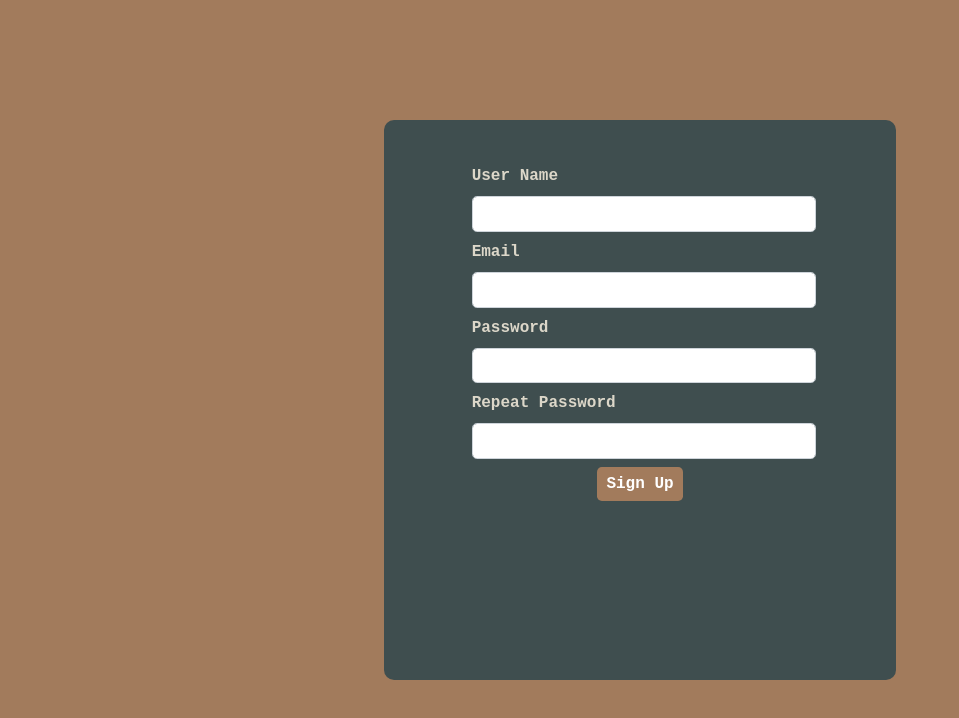
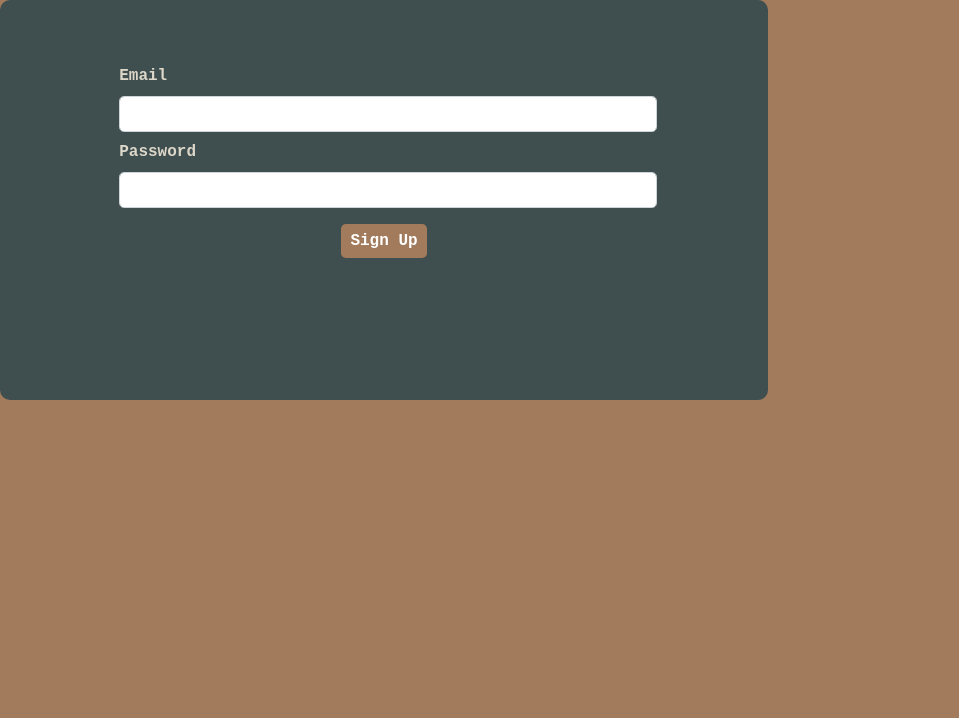
Before and after one commit to AbdallahNagy/Full-Stack-TODO-App, an Angular app in the folder front-end/: page / in a window 1280 px wide. Shown: the top 718 px of the page, without its empty margins (0-959 px from the left). Built offline with nearby package versions, Linux system fonts and the light colour scheme.

Commit message:
ADJUSTE layout and routes

```diff
--- a/front-end/src/app/Components/login/login.component.css
+++ b/front-end/src/app/Components/login/login.component.css
@@ -0,0 +1,35 @@
+.login-container {
+    display: flex;
+    justify-content: center;
+    align-items: center;
+    width: 60%;
+    height: 50%;
+    border-radius: 10px;
+    background-color: var(--gray);
+}
+
+form {
+    width: 70%;
+    height: 70%;
+}
+
+form * {
+    font-weight: bold;
+    font-size: large;
+}
+
+input, label {
+    margin: 4px;
+}
+
+.submitbtn {
+    display: flex;
+    height: 50px;
+    justify-content: center;
+    align-items: flex-end;
+}
+
+input[type='submit'] {
+    background-color: var(--brown);
+    border: 0
+}
--- a/front-end/src/app/Components/login/login.component.html
+++ b/front-end/src/app/Components/login/login.component.html
@@ -1 +1,16 @@
-<p>login works!</p>
+<div class="login-container">
+
+    <form action="post" class="form-group">
+
+        <label for="email">Email</label>
+        <input type="email" id="email" class="form-control">
+
+        <label for="password">Password</label>
+        <input type="password" id="password" class="form-control">
+
+        <div class="submitbtn">
+            <input type="submit" value="Sign Up" class="btn btn-primary">
+        </div>
+    </form>
+
+</div>
--- a/front-end/src/app/Components/register/register.component.css
+++ b/front-end/src/app/Components/register/register.component.css
@@ -4,7 +4,6 @@
     align-items: center;
     width: 100%;
     height: 100vh
-    /* background-color: var(--white); */
 }
 
 app-signup {
@@ -12,5 +11,11 @@ app-signup {
     width: 40%;
     height: 70%;
     border-radius: 10px;
+}
 
+app-login {
+    background-color:  var(--gray);
+    width: 40%;
+    height: 70%;
+    border-radius: 10px;
 }
--- a/front-end/src/app/Components/register/register.component.html
+++ b/front-end/src/app/Components/register/register.component.html
@@ -1,4 +1,4 @@
 <div class="register">
-    <!-- <app-login></app-login> -->
-    <app-signup></app-signup>
+    <app-login></app-login>
+    <!-- <app-signup></app-signup> -->
 </div>
--- a/front-end/src/app/Components/signup/signup.component.css
+++ b/front-end/src/app/Components/signup/signup.component.css
@@ -4,7 +4,6 @@
     align-items: center;
     width: 100%;
     height: 100vh;
-    /* padding: 8px; */
 }
 
 form {
@@ -17,13 +16,17 @@ form * {
     font-size: large;
 }
 
-input, label {
+input,
+label {
     margin: 4px;
 }
 
-.submitbtn {
+.submitbtn,
+.loginalter {
     display: flex;
+    height: 50px;
     justify-content: center;
+    align-items: flex-end;
 }
 
 input[type='submit'] {
--- a/front-end/src/app/Components/signup/signup.component.html
+++ b/front-end/src/app/Components/signup/signup.component.html
@@ -16,6 +16,10 @@
             <div class="submitbtn">
                 <input type="submit" value="Sign Up" class="btn btn-primary">
             </div>
+
+            <div class="loginalter">
+                <span>already have account?</span><a href="#">login</a>
+            </div>
     </form>
 
 </div>
--- a/front-end/src/app/app.component.css
+++ b/front-end/src/app/app.component.css
@@ -1,7 +1,20 @@
-app-main {
+/* app-main {
     display: flex;
     align-items: center;
     justify-content: center;
-    /* width: 100%; */
+    height: 100vh;
+} */
+
+.router {
+    background-color:  var(--brown);
+    width: 100%;
     height: 100vh;
 }
+
+router-outlet {
+    display: flex;
+    align-items: center;
+    justify-content: center;
+    width: 100%;
+    /* height: 100%; */
+}
--- a/front-end/src/app/app.component.html
+++ b/front-end/src/app/app.component.html
@@ -1,3 +1,7 @@
+
+<div class="router">
+    <router-outlet></router-outlet>
+</div>
 
 <!-- <app-main></app-main> -->
-<app-register></app-register>
+<!-- <app-register></app-register> -->
--- a/front-end/src/app/app.module.ts
+++ b/front-end/src/app/app.module.ts
@@ -12,7 +12,10 @@ import { LoginComponent } from './Components/login/login.component';
 import { SignupComponent } from './Components/signup/signup.component';
 
 const root: Routes = [
-  // {path: '/', component:}
+  {path: '', component:LoginComponent},
+  {path: 'home', component:MainComponent},
+  {path: 'login', component:LoginComponent},
+  {path: 'signup', component:SignupComponent}
 ]
 
 @NgModule({
```
